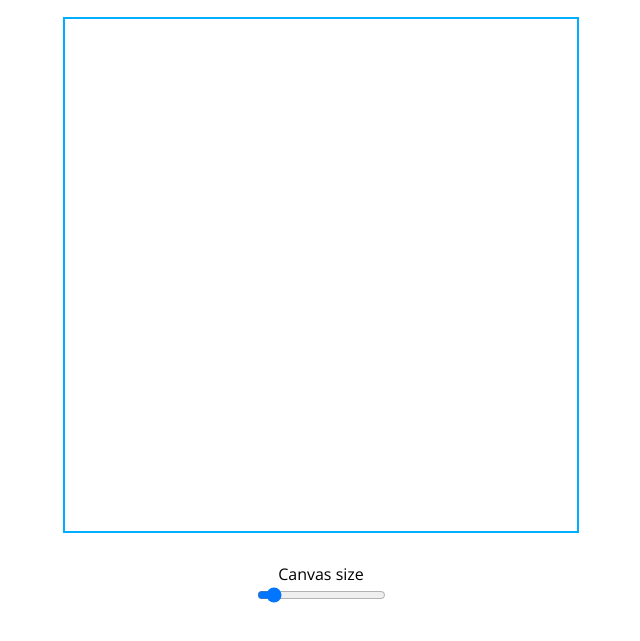
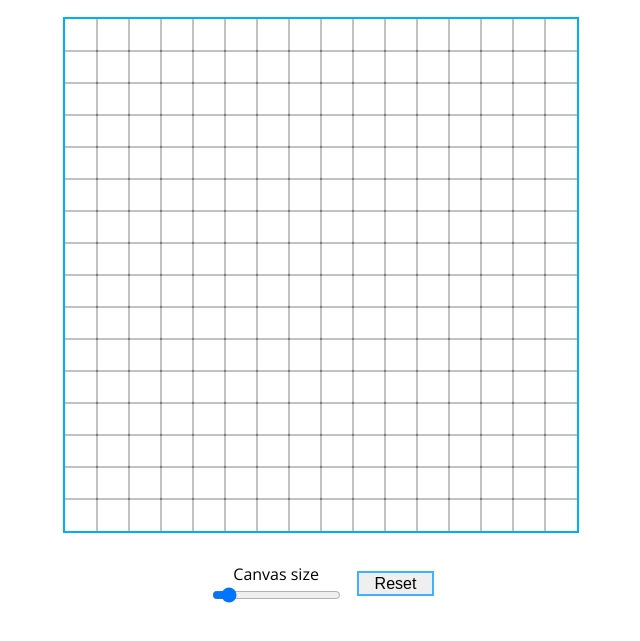
Before and after one commit to davidchavezc/etchSketch, a plain HTML site: page index.html in a window 1280 px wide. Shown: the part 75-716 px from the top of the page, without its empty margins (319-959 px from the left). Drawn offline with nearby package versions, Linux system fonts and the light colour scheme.

Commit message:
Add reset button
Integrates a reset button to clear
the current drawing, making the grid reusable

```diff
--- a/index.html
+++ b/index.html
@@ -13,9 +13,12 @@
 <body>
     <h1 style="font-family: 'Open Sans';">Etch-a-Sketch</h1>
     <main id="grid"></main>
-    <div class="sliderContainer">
-        <label id="sliderLabel">Canvas size</label>
-        <input type="range" min="8" max="100" value="16" id="slider">
+    <div class="options">
+        <div class="sliderContainer">
+            <label id="sliderLabel">Canvas size</label>
+            <input type="range" min="8" max="100" value="16" id="slider">
+        </div>
+        <button id="clearButton">Reset</button>
     </div>
 </body>
 </html>
--- a/main.js
+++ b/main.js
@@ -1,5 +1,6 @@
-const grid = document.querySelector('#grid')
-const slider = document.querySelector('#slider')
+const grid = document.querySelector('#grid');
+const slider = document.querySelector('#slider');
+const clear = document.querySelector('#clearButton');
 
 slider.addEventListener('input', () => {
     grid.innerHTML = '';
@@ -25,3 +26,11 @@ function drawSquares(area, size) {
         })
     });
 }
+
+clear.addEventListener('click', () => {
+    grid.innerHTML = '';
+    let gridSize = slider.value;
+    let gridArea = gridSize**2;
+    drawSquares(gridArea, gridSize);
+})
+drawSquares(256, 16);
--- a/styles.css
+++ b/styles.css
@@ -21,10 +21,30 @@ body{
     outline: solid 2px rgb(0, 174, 255);
 }
 .sliderContainer{
-    margin-top: 2em;
+    margin: auto auto;
     display: flex;
     flex-direction: column;
+
 }
 #sliderLabel{
     text-align: center;
 }
+.options{
+    display: flex;
+    gap: 1em;
+    align-items: center;
+    margin: 2em;
+}
+button{
+    margin: auto auto;
+    font-size: 1em;
+    padding: 0.1em 1em;
+    outline: solid #3eb2ff 2px;
+    border-style: none;
+    transition: box-shadow 0.5s, background-color 0.5s;
+}
+button:hover{
+    cursor: pointer;
+    background-color: #ffffffec;
+    box-shadow: 0 0 0.5em #3eb2ff;
+}
```
